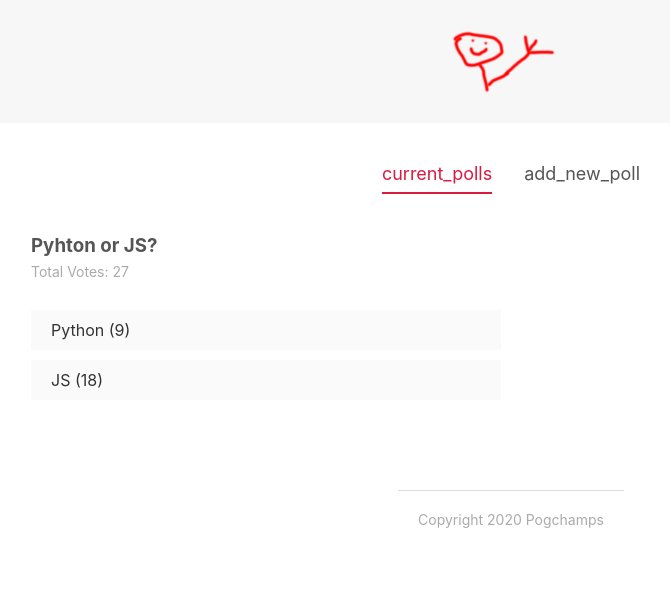
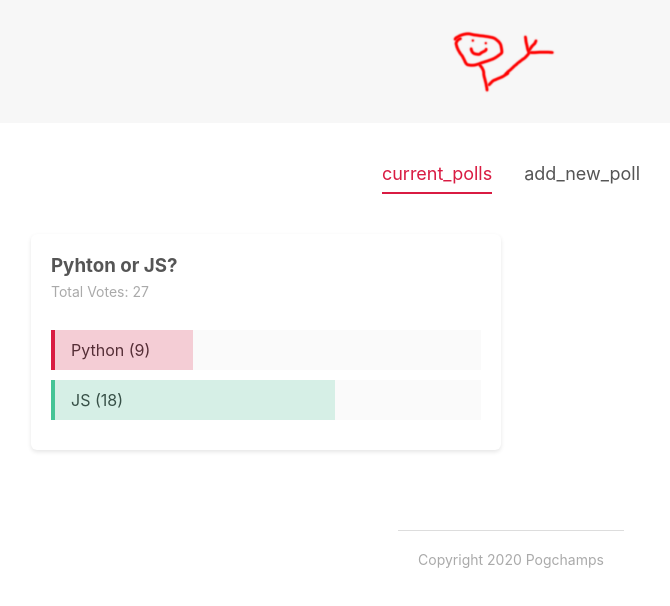
Before and after one commit to Chorazin/svelte_project_1, a Svelte app: page / in a window 1280 px wide. Shown: the top 606 px of the page, without its empty margins (129-799 px from the left). Built offline with nearby package versions, Linux system fonts and the light colour scheme.

Commit message:
poll percentages

```diff
--- a/src/App.svelte
+++ b/src/App.svelte
@@ -31,13 +31,29 @@
 		console.log(polls);
 		active_item = 'current_polls';
 	}
+
+	const handle_vote = (e) => {
+		const {id, option} = e.detail;
+		let copied_polls = [...polls];
+		let upvoted_poll = copied_polls.find((p) => p.id == id);
+
+		if(option === 'a') {
+			upvoted_poll.vote_a++;
+		};
+
+		if(option === 'b') {
+			upvoted_poll.vote_b++;
+		};
+
+		polls = copied_polls;
+	};
 </script>
 
 <Header />
 <main>
 	<Tabs {items} {active_item} on:tab_switch={tab_switcher}/>
 	{#if active_item === 'current_polls'}
-		<Poll_List {polls}/>
+		<Poll_List {polls} on:vote={handle_vote}/>
 
 	{:else if active_item === 'add_new_poll'}
 		<Create_Poll on:add={handle_add}/>
--- a/src/components/poll_details.svelte
+++ b/src/components/poll_details.svelte
@@ -1,27 +1,38 @@
 <script>
+  import Card from '../shared/card.svelte';
+  import { createEventDispatcher } from 'svelte';
   export let poll;
-
+  const dispatch = createEventDispatcher();
   //reactive values
   $: total_votes = poll.vote_a + poll.vote_b;
+  $: width_percent_a = Math.floor(100 / total_votes * poll.vote_a);
+  $: width_percent_b = Math.floor(100 / total_votes * poll.vote_b);
+  //handling vote clicks
+  const handle_vote = (option, id) => {
+    dispatch('vote', {option, id});
+  }
 </script>
 
+
+<Card>
   <div class='poll'>
     <h3>{poll.question}</h3>
     <p>Total Votes: {total_votes}</p>
-  <div class='answer'>
-    <div class='percent percent_a'>
+    <div class='answer' on:click={() => handle_vote('a', poll.id)}>
+      <div class='percent percent_a' style='width: {width_percent_a}%'>
 
       </div>
       <span>{poll.answer_a} ({poll.vote_a})</span>
     </div>
 
-  <div class='answer'>
-    <div class='percent percent_b'>
+    <div class='answer' on:click={() => handle_vote('b', poll.id)}>
+      <div class='percent percent_b' style='width: {width_percent_b}%'>
 
       </div>
       <span>{poll.answer_b} ({poll.vote_b})</span>
     </div>
   </div>
+</Card>
 
 
 <style>
@@ -52,4 +63,20 @@
     display: inline-block;
     padding: 10px 20px;
   }
+
+  .percent {
+    height: 100%;
+    position: absolute;
+    box-sizing: border-box;
+  }
+
+  .percent_a {
+    background: rgba(217,27,66,0.2);
+    border-left: 4px solid #d91b42;
+  }
+
+  .percent_b {
+    background: rgba(69,196,150,0.2);
+    border-left: 4px solid #45c496;
+  }
 </style>
--- a/src/components/poll_list.svelte
+++ b/src/components/poll_list.svelte
@@ -8,7 +8,7 @@
 <div class='poll_list'>
   {#each polls as poll (poll.id)}
     <div>
-      <Poll_Details {poll} />
+      <Poll_Details {poll} on:vote />
     </div>
   {/each}
 </div>
--- /dev/null
+++ b/src/shared/card.svelte
@@ -0,0 +1,18 @@
+<script>
+  // placeholder
+</script>
+
+<div class='card'>
+  <slot></slot>
+</div>
+
+
+
+<style>
+  .card {
+    background: white;
+    padding: 20px;
+    border-radius: 6px;
+    box-shadow: 0px 2px 4px rgba(0,0,0,0.1);
+  }
+</style>
```
Lines whose indentation alone changed are shown as unchanged.
